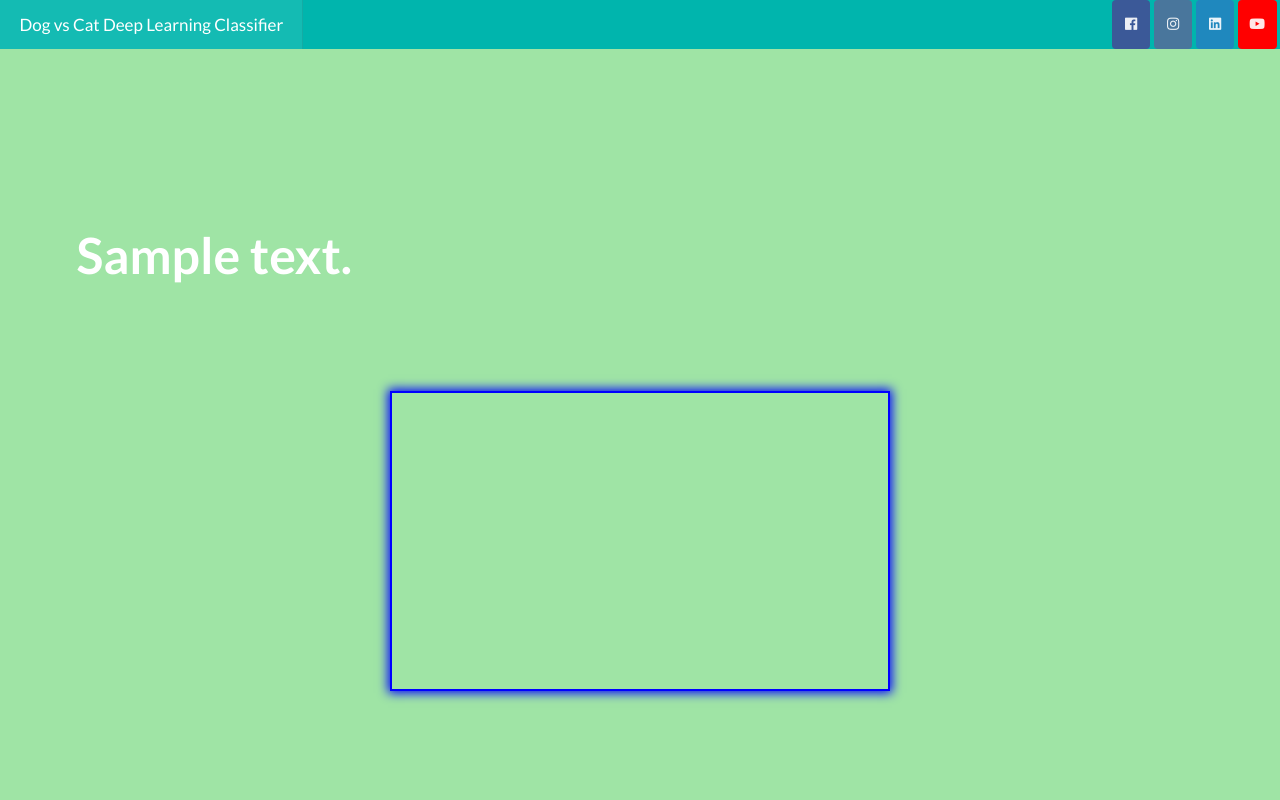
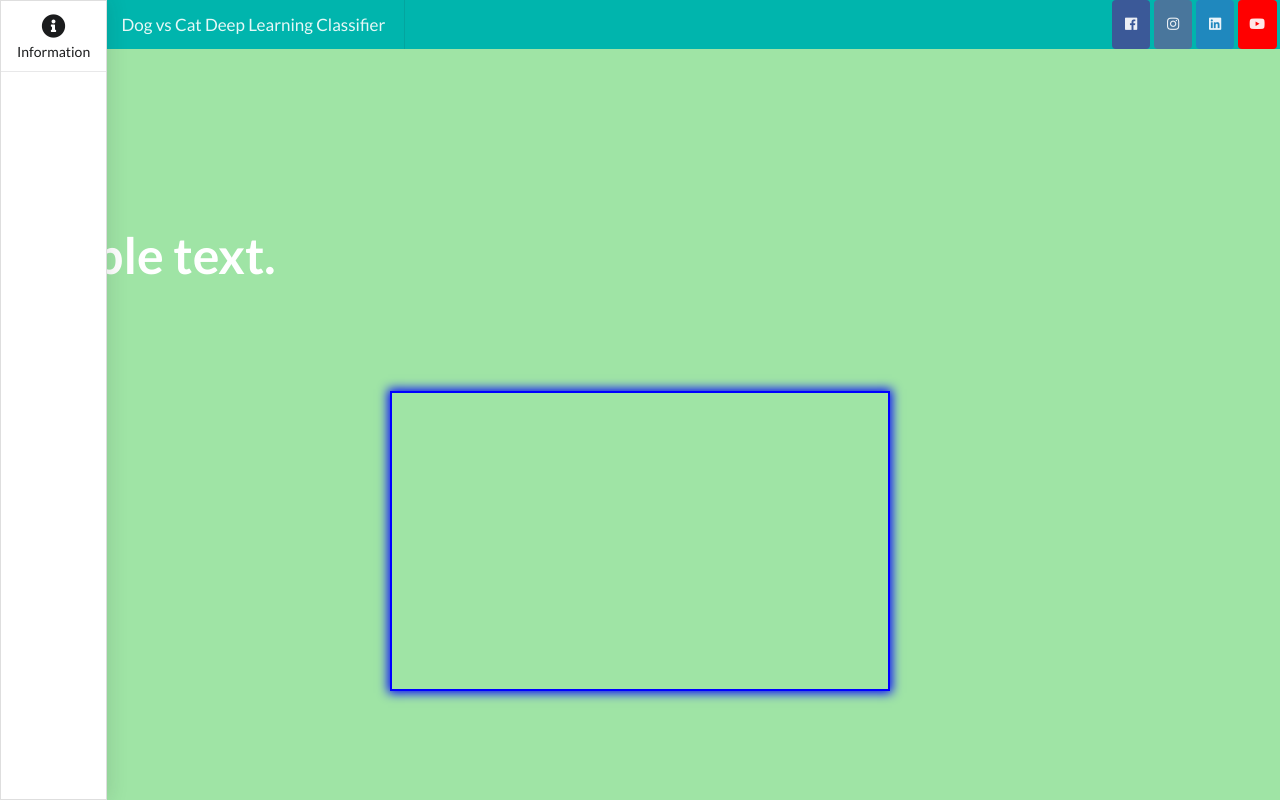
Before and after one commit to tarun36rocker/Deep_Learning-Image_Classifier-CatvsDog, a Flask app: template templates/final.html in a window 1280 px wide. Run offline with Flask 2, Linux system fonts and the light colour scheme; the template is opened without the code that fills it: most values are stand-ins (such as "Sample title", 1, 10 or a date in 2020); parts of the project's set-up code (start-up, migrations or seed data) failed here and were passed over.

Commit message:
Update final.html

```diff
--- a/templates/final.html
+++ b/templates/final.html
@@ -11,24 +11,10 @@
 <link rel="stylesheet" href="https://cdnjs.cloudflare.com/ajax/libs/semantic-ui/2.4.1/semantic.min.css">
 </head>
 <body style="background-color:rgb(159, 228, 165);">
-<div class="ui container">
 
-  <div class="ui left demo vertical inverted sidebar labeled icon menu">
-    <a class="item">
-      <i class="home icon"></i>
-      Home
-    </a>
-    <a class="item">
-      <i class="block layout icon"></i>
-      Topics
-    </a>
-    <a class="item">
-      <i class="smile icon"></i>
-      Friends
-    </a>
-  </div>
+  <body style="background-color:rgb(159, 228, 165);">
     <div class="ui top fixed huge active inverted teal menu">
-    <a class="purple item">Dog vs Cat Deep Learning Classifier</a>
+      <a class="purple item">&emsp;&emsp;&emsp;&emsp;&emsp;&emsp;Dog vs Cat Deep Learning Classifier</a>
       <div class="right menu">
         <button class="ui  facebook icon button" onclick="window.location.href='https://www.facebook.com/'">
           <i class="facebook icon"></i>
@@ -42,8 +28,14 @@
   <button class="ui youtube icon button" onclick="window.location.href='http://www.youtube.com'">
     <i class="youtube icon"></i>
   </button></div></div>
-
-
+  <div class="ui container">
+    <div class="ui left demo vertical sidebar teal fixed labeled icon menu  visible">
+      <a class="item">
+        <i class="info circle icon"></i>
+        Information
+      </a>
+    </div>
+  </div>
 
 
 
```
Lines whose indentation alone changed are shown as unchanged.
